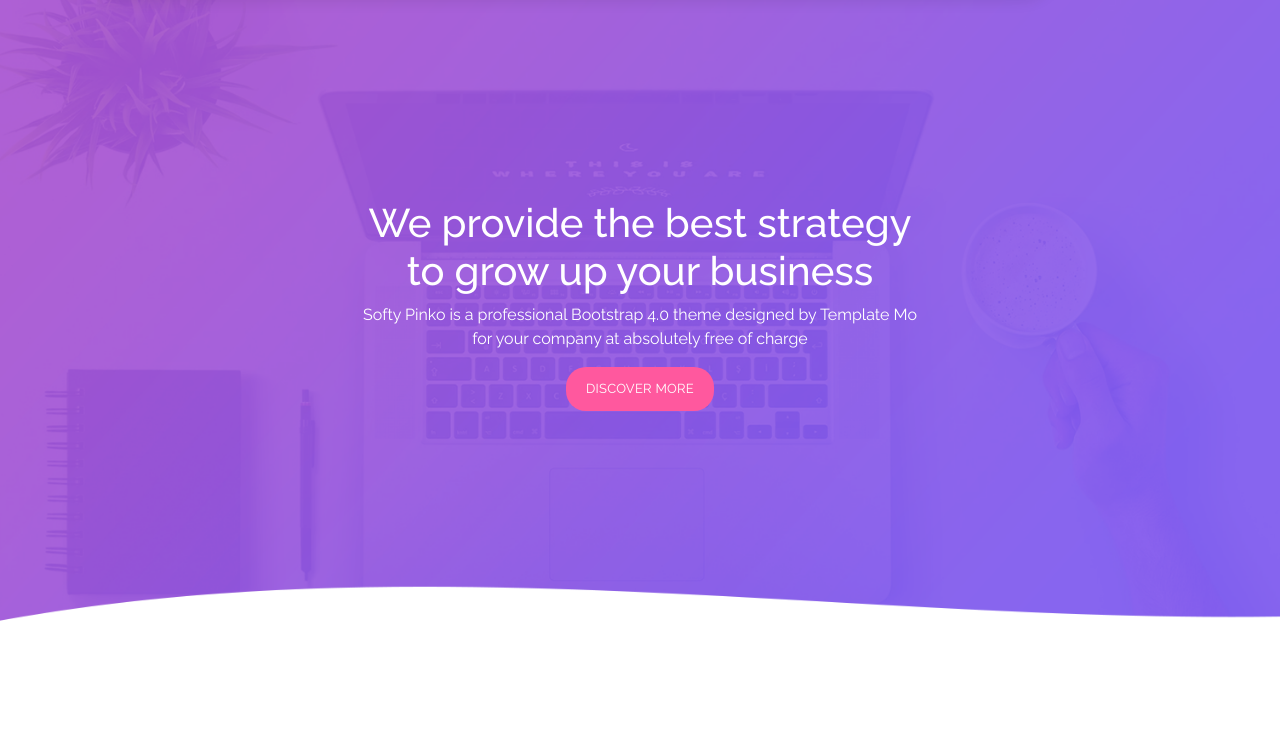
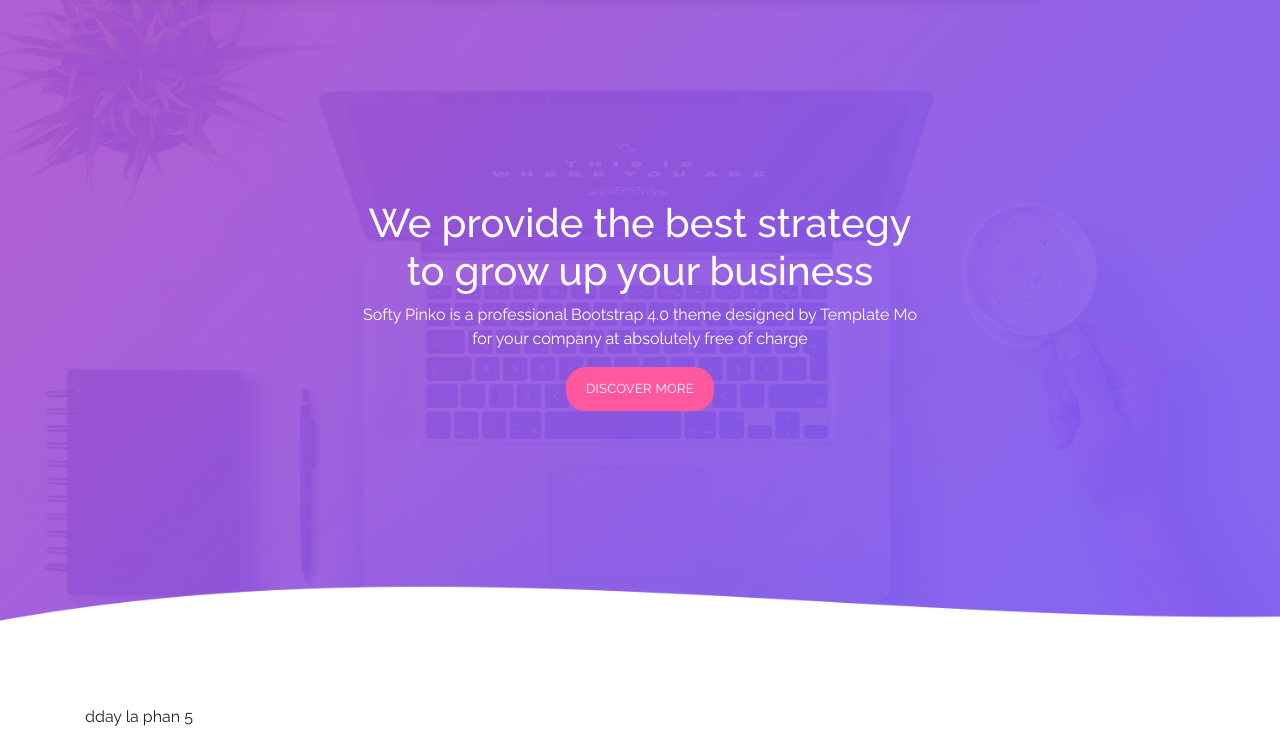
Before and after one commit to quangvando/bai14-frontEnd, a plain HTML site: page index.html in a window 1280 px wide. Shown: the part 95-824 px from the top of the page. Before the commit the page ends 800 px from the top, so only its background shows below. Drawn offline with nearby package versions, Linux system fonts and the light colour scheme.

Commit message:
update section 5

```diff
--- a/index.html
+++ b/index.html
@@ -63,6 +63,14 @@
         </div>
 
     </div>
+    <div class="section-5">
+        <div class="container">
+            <div class="inner-box">
+                dday la phan 5
+            </div>
+        </div>
+
+    </div>
 
     <script src="https://cdn.jsdelivr.net/npm/jquery@3.5.1/dist/jquery.slim.min.js"
         integrity="sha384-DfXdz2htPH0lsSSs5nCTpuj/zy4C+OGpamoFVy38MVBnE+IbbVYUew+OrCXaRkfj"
```
